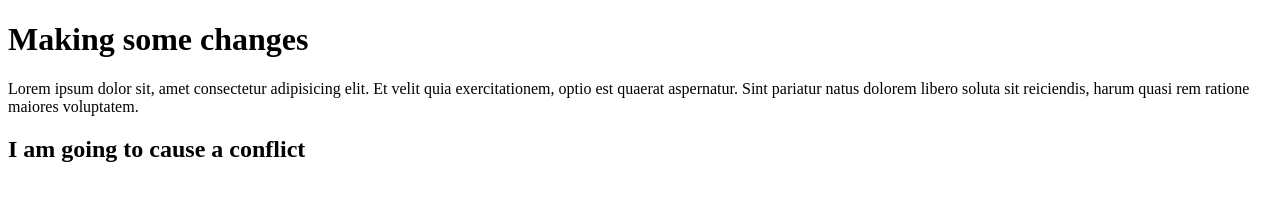
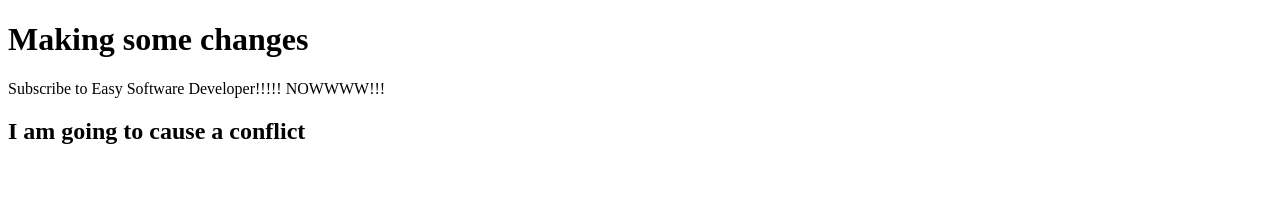
Before and after one commit to gsauzande/git_merge_example, a plain HTML site: page index.html in a window 1280 px wide. Drawn offline with Linux system fonts and the light colour scheme.

Commit message:
I want this to break

```diff
--- a/index.html
+++ b/index.html
@@ -8,11 +8,7 @@
   </head>
   <body>
     <h1>Making some changes</h1>
-    <p>
-      Lorem ipsum dolor sit, amet consectetur adipisicing elit. Et velit quia
-      exercitationem, optio est quaerat aspernatur. Sint pariatur natus dolorem
-      libero soluta sit reiciendis, harum quasi rem ratione maiores voluptatem.
-    </p>
+    <p>Subscribe to Easy Software Developer!!!!! NOWWWW!!!</p>
     <h2>I am going to cause a conflict</h2>
   </body>
 </html>
```
